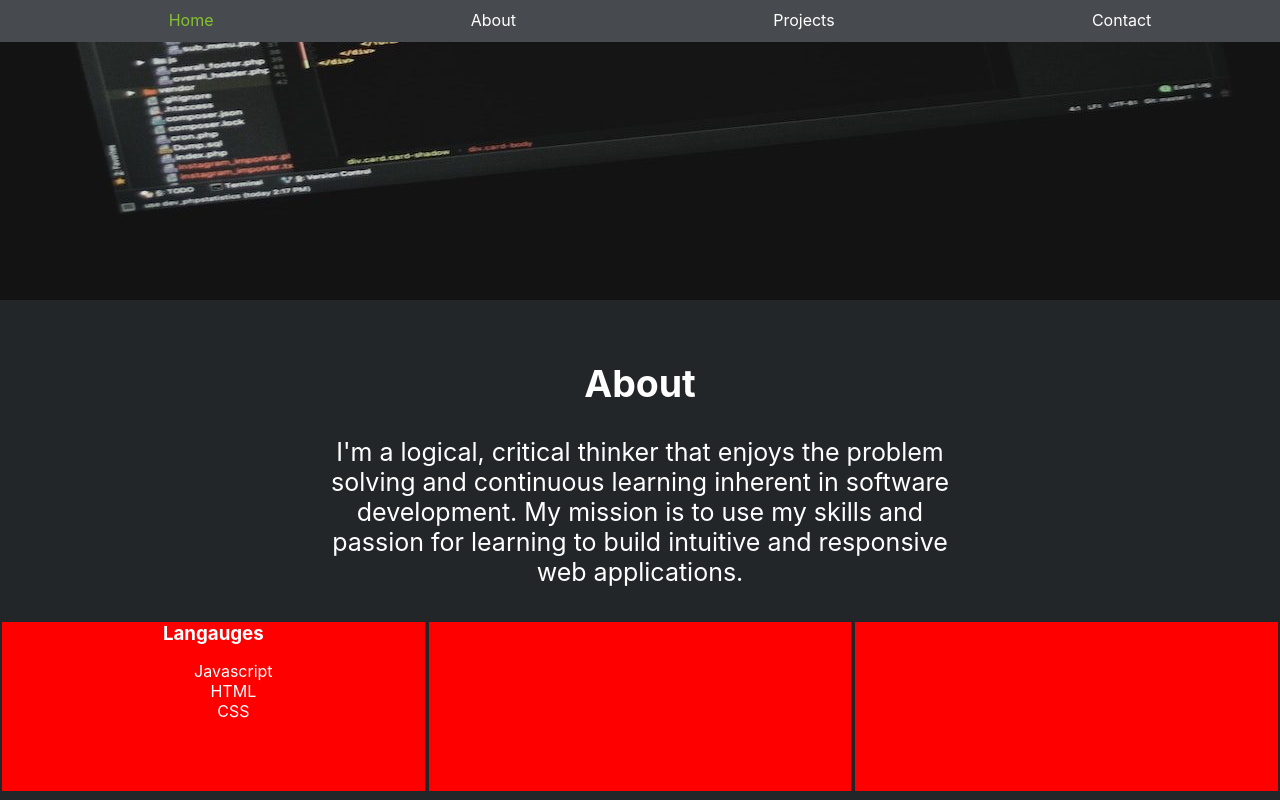
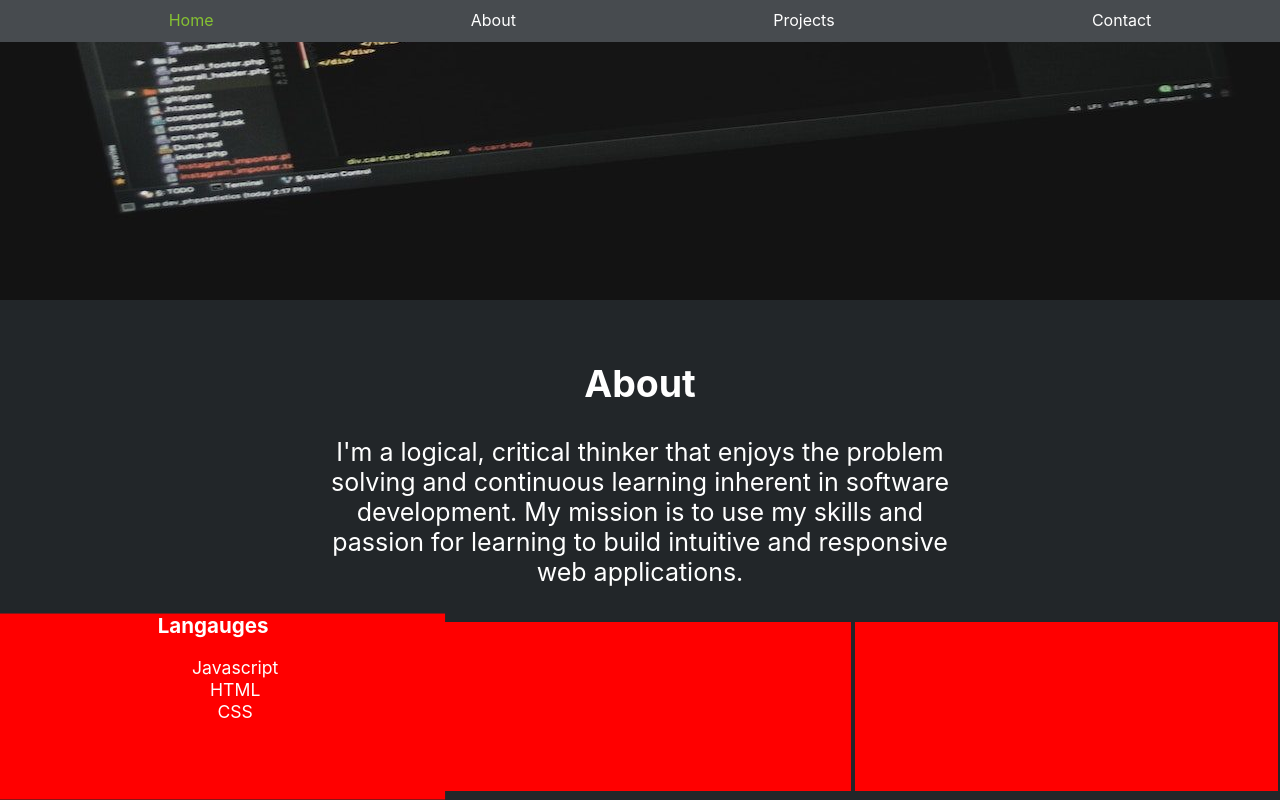
Before and after one commit to rmc3408/portfolio, a React (Create React App) app: page / in a window 1280 px wide. In both pictures the pointer is over the element 213 px from the left and 1206 px from the top of the page. Shown: the part 500-1300 px from the top of the page. Built offline with nearby package versions, Linux system fonts and the light colour scheme.

Commit message:
slight animation

```diff
--- a/src/Components/about.module.css
+++ b/src/Components/about.module.css
@@ -40,6 +40,7 @@
     height: 90%;
     background-color:red;
     text-align: center;
+    transition:all .2s ease-in-out;
 }
 .about_cards>div>h3{
     color:white;
@@ -54,3 +55,6 @@ li{
     color:white;
 
 }
+.about_cards>div:hover{
+ transform: scale(1.1);
+}
```
